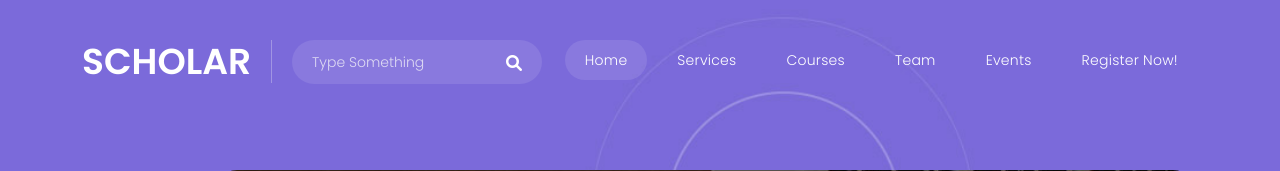
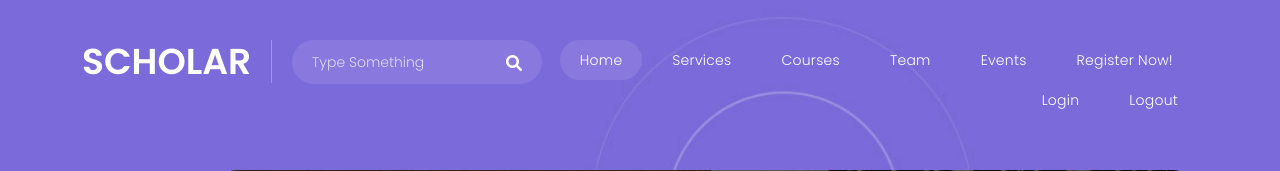
Before and after one commit to sad4x/scholar, a Django app: page / in a window 1280 px wide. Shown: the top 171 px of the page. Run offline with Django 4.2, Linux system fonts and the light colour scheme; data that the repository does not hold is empty; some libraries are stand-ins or nearby versions.

Commit message:
end project

```diff
--- a/templates/index.html
+++ b/templates/index.html
@@ -70,6 +70,8 @@ https://templatemo.com/tm-586-scholar
                       <li class="scroll-to-section"><a href="#team">Team</a></li>
                       <li class="scroll-to-section"><a href="#events">Events</a></li>
                       <li class="scroll-to-section"><a href="/register/">Register Now!</a></li>
+                      <li class="scroll-to-section"><a href="/login/">Login</a></li>
+                      <li class="scroll-to-section"><a href="/logout/">Logout</a></li>
                   </ul>
                     <a class='menu-trigger'>
                         <span>Menu</span>
--- a/templates/login.html
+++ b/templates/login.html
@@ -68,7 +68,7 @@
 					</div>
 
 					<div class="text-center p-t-136">
-						<a class="txt2" href="#">
+						<a class="txt2" href="/register/">
 							Create your Account
 							<i class="fa fa-long-arrow-right m-l-5" aria-hidden="true"></i>
 						</a>
```
